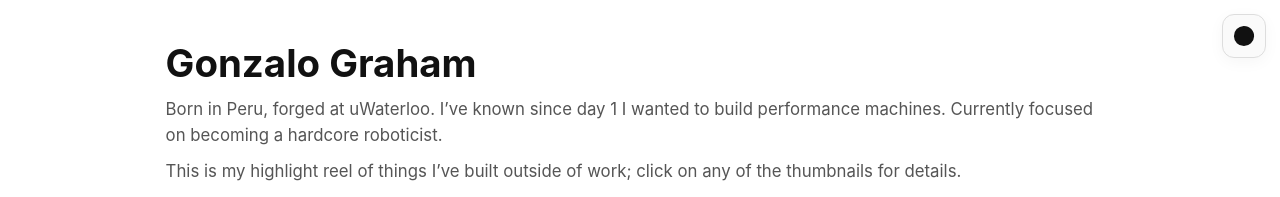
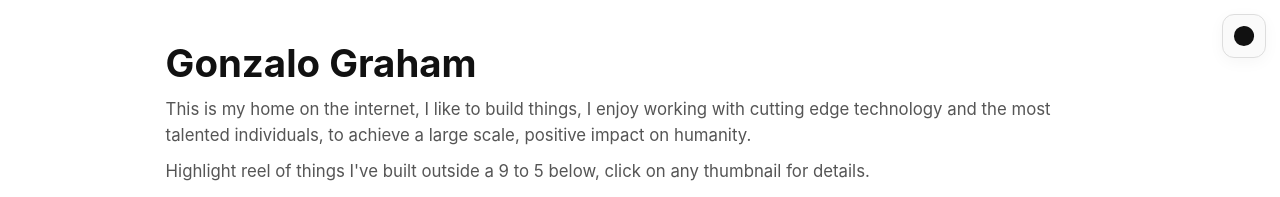
Before and after one commit to ggoonnzzaallo/ggoonnzzaallo.github.io, a website: page index.html in a window 1280 px wide. Shown: the top 197 px of the page. Drawn offline with Linux system fonts and the light colour scheme.

Commit message:
Update home page intro copy.
Reflect new positioning: building with cutting-edge tech and talented teams for large-scale impact.

Co-authored-by: Cursor <cursoragent@cursor.com>

```diff
--- a/index.html
+++ b/index.html
@@ -42,8 +42,8 @@
   <main class="container">
     <header class="header">
       <h1>Gonzalo Graham</h1>
-      <p>Born in Peru, forged at uWaterloo. I’ve known since day 1 I wanted to build performance machines. Currently focused on becoming a hardcore roboticist.</p>
-      <p>This is my highlight reel of things I’ve built outside of work; click on any of the thumbnails for details.</p>
+      <p>This is my home on the internet, I like to build things, I enjoy working with cutting edge technology and the most talented individuals, to achieve a large scale, positive impact on humanity.</p>
+      <p>Highlight reel of things I've built outside a 9 to 5 below, click on any thumbnail for details.</p>
     </header>
     <nav class="social-nav social-nav--top" aria-label="Social links">
         <a class="social-btn social-btn--linkedin" href="https://www.linkedin.com/in/gonzaloesp/" target="_blank" rel="noopener noreferrer">
```
